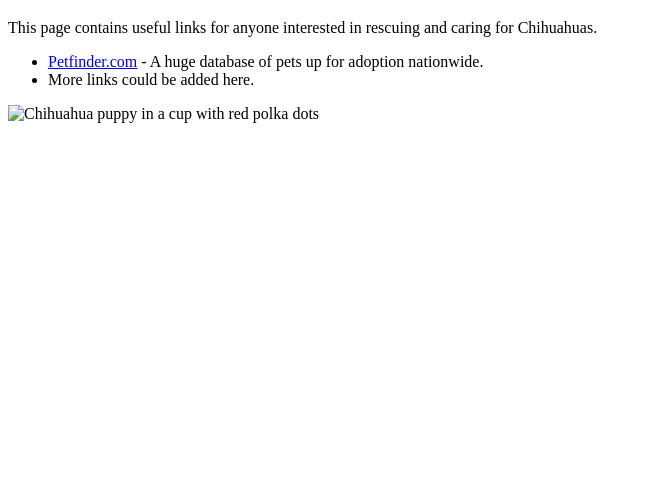
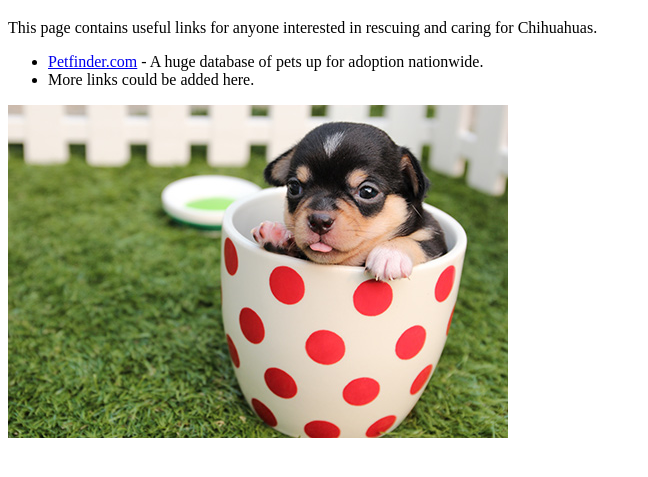
Before and after one commit to maddyj315/maddyj315.github.io, a plain HTML site: page file-path-examples/resources/useful-links.html in a window 1280 px wide. Shown: the part 87-564 px from the top of the page, without its empty margins (0-648 px from the left). Drawn offline with Linux system fonts and the light colour scheme.

Commit message:
useful links and index update

```diff
--- a/file-path-examples/resources/useful-links.html
+++ b/file-path-examples/resources/useful-links.html
@@ -8,20 +8,18 @@
 
     <body>
 
-        <!-- Note how the file path in the link below starts with ../  This is necessary because index.html is located up one level. The ../ is how we tell the browser to go up one level to find a file. -->
         <a href="../index.html">Return to Homepage</a>
 
         <h1>Useful Links</h1>
         <p>This page contains useful links for anyone interested in rescuing and caring for Chihuahuas.</p>
 
         <ul>
-            <!-- Here's an external link. This is an example of an absolute path because the href value doesn't change. It's always the same no matter what webpage I'm working on when I create this link. -->
+
             <li><a href="https://www.petfinder.com" target="_blank">Petfinder.com</a> - A huge database of pets up for adoption nationwide.</li>
             <li>More links could be added here.</li>
         </ul>
 
-        <!-- Note how the file path below begins with ../  This tells the browser to go up one level to the main folder for our site. Next, we have images/ which tells the browser to look in a folder called images. Lastly, we have the name of the file inside the images folder. All three parts are necessary for this image to be show here. -->
-        <img src="../images/pup-in-cup.jpg" alt="Chihuahua puppy in a cup with red polka dots">
+        <img src="../images/pup.jpg" alt="Chihuahua puppy in a cup with red polka dots">
 
     </body>
 </html>
```
Also changed, not shown: index.html (+2 -1 lines).
